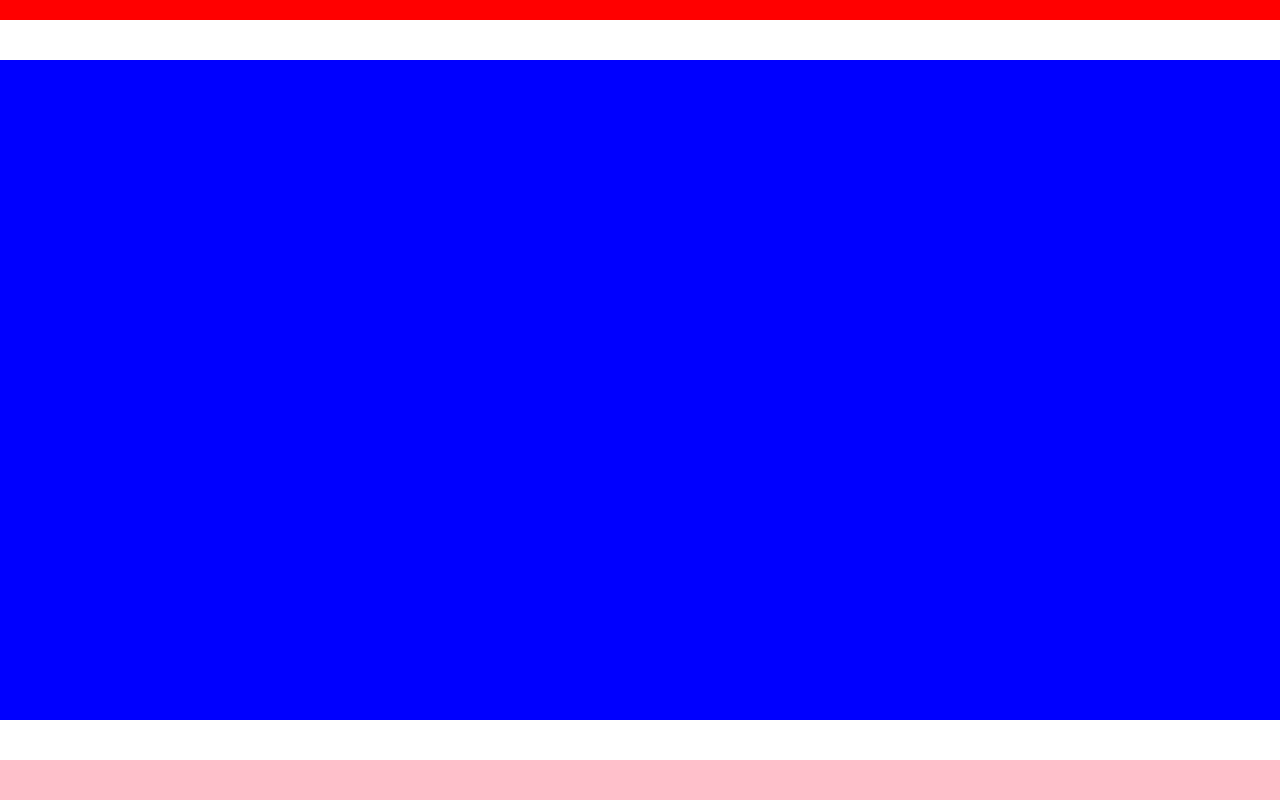
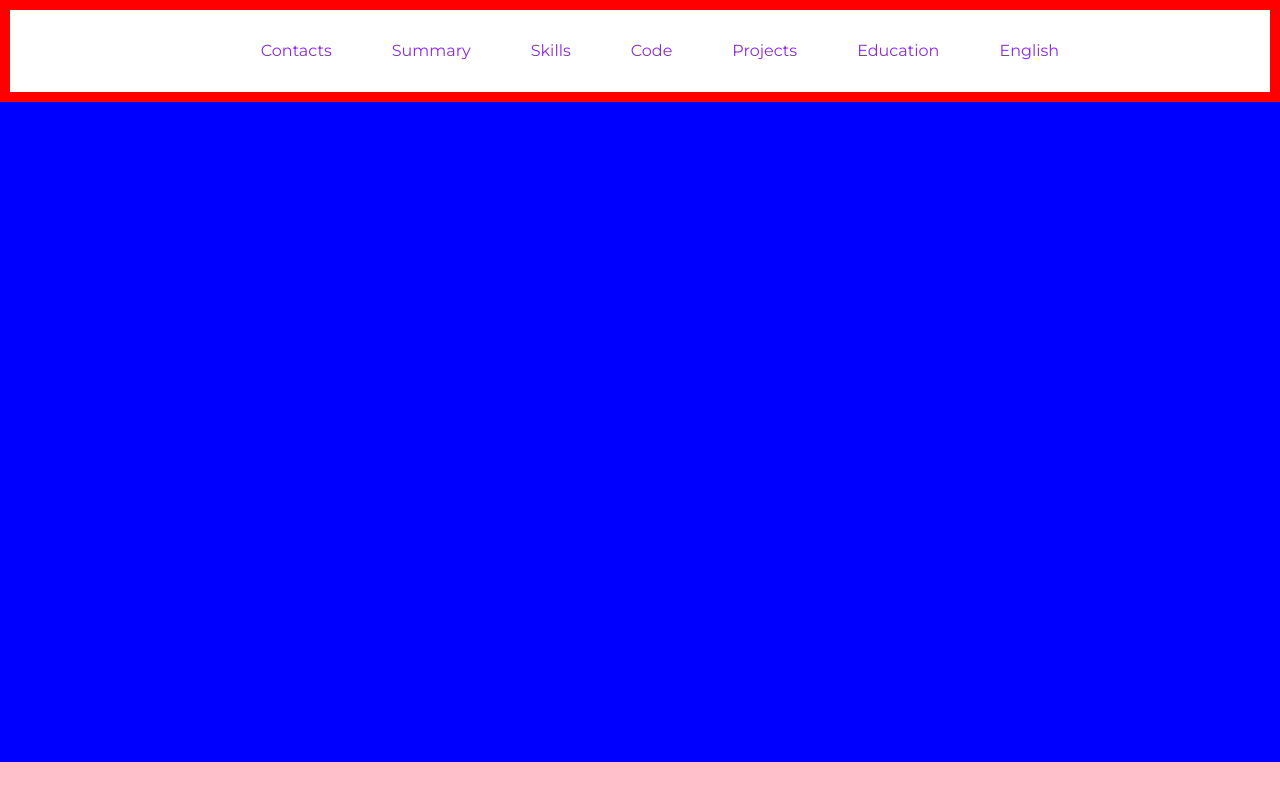
Before and after one commit to coldfrontlich/rsschool-cv, a plain HTML site: page index.html in a window 1280 px wide. Drawn offline with Linux system fonts and the light colour scheme.

Commit message:
feat: add header with links

```diff
--- a/index.html
+++ b/index.html
@@ -12,9 +12,27 @@
   <title>cv</title>
 </head>
 <body>
-  <header class="header"></header>
-  <main class="main"></main>
-  <footer class="footer"></footer>
+  <header class="header">
+    <div class="container">
+      <nav class="nav">
+        <ul class="nav-list">
+          <li class="nav-item"><a href="#contacts" class="nav-link">Contacts</a></li>
+          <li class="nav-item"><a href="#summary" class="nav-link">Summary</a></li>
+          <li class="nav-item"><a href="#skills" class="nav-link">Skills</a></li>
+          <li class="nav-item"><a href="#code" class="nav-link">Code</a></li>
+          <li class="nav-item"><a href="#projects" class="nav-link">Projects</a></li>
+          <li class="nav-item"><a href="#education" class="nav-link">Education</a></li>
+          <li class="nav-item"><a href="#skills" class="nav-link">English</a></li>
+        </ul>
+      </nav>
+    </div>
+  </header>
+  <main class="main">
+    <div class="container"></div>
+  </main>
+  <footer class="footer">
+    <div class="container"></div>
+  </footer>
 
 </body>
 </html>
--- a/style.css
+++ b/style.css
@@ -1,10 +1,19 @@
+* {
+  box-sizing: border-box;
+}
+
+html {
+  scroll-behavior: smooth;
+}
+
 body {
+  display: flex;
+  flex-direction: column;
+  justify-content: space-between;
   min-height: 100vh;
   margin: 0;
   padding: 0;
-  display: flex;
-  flex-direction: column;
-  justify-content: space-between;
+  font-family: 'Montserrat', sans-serif;
 }
 
 .header {
@@ -19,10 +28,27 @@ body {
   border: 20px solid pink;
 }
 
-h1 {
-  font-family: "Montserrat", sans-serif;
+.container {
+  max-width: 1440px;
+  margin: 0 auto;
 }
 
-* {
-  box-sizing: border-box;
+.nav-list {
+  display: flex;
+  justify-content: center;
+  align-items: center;
+  list-style: none;
 }
+
+.nav-link {
+  padding: 0 30px;
+  line-height: 50px;
+  text-decoration: none;
+  font-size: 24;
+  color: blueviolet;
+  transition: .5s;
+}
+
+.nav-link:hover {
+  color: red;
+}
```
